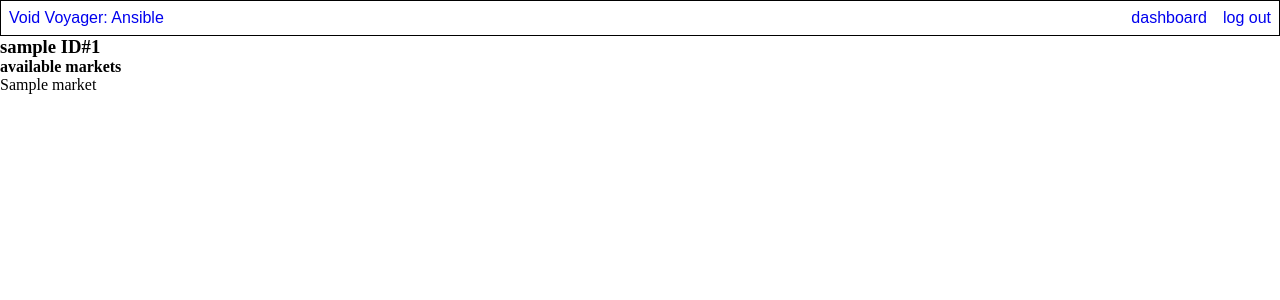
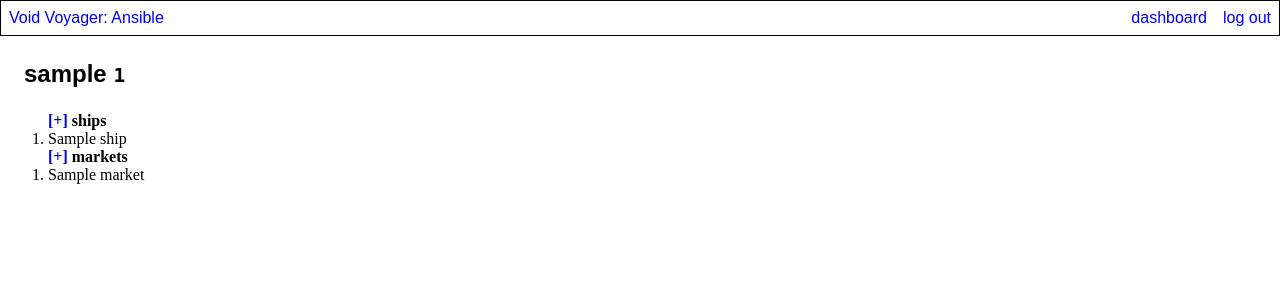
Before and after one commit to Barkerprooks/void-voyager-backend, a Flask app: template templates/dashboard.j2 in a window 1280 px wide. Shown: the top 300 px of the page. Run offline with Flask 3, Linux system fonts and the light colour scheme; the template is opened without the code that fills it: most values are stand-ins (such as "Sample title", 1, 10 or a date in 2020).

Commit message:
i think users are working now

```diff
--- a/app.py
+++ b/app.py
@@ -1,7 +1,7 @@
-from flask import Flask, Response, request, session, render_template, jsonify
+from flask import Flask, Response, request, redirect, session, render_template, jsonify
 from os import urandom
 from json import load
-from os.path import isfile, realpath
+from os.path import isfile
 from werkzeug.exceptions import BadRequest
 
 from typing import Any
@@ -156,8 +156,11 @@ def web(page: str = "") -> Response:
         case "logout":  # just render the index but without a user id to query
             if "userid" in session:
                 del session["userid"]
+            return redirect("/")
         case "dashboard":  # make sure the user has a session ID before showing them
-            template = "dashboard.j2" if session.get("userid") else "index.j2"
+            if not session.get("userid"):
+                return redirect("/")
+            template = "dashboard.j2"
 
     user: User = User.get_by_userid(app, session.get("userid"))
     data: dict[str, Any] = user.get_public_data(app) if user else {}
--- a/db/schema.sql
+++ b/db/schema.sql
@@ -23,6 +23,15 @@ create table if not exists `user` (
     `id` integer primary key,
     `username` varchar(80) unique,
     `password` varchar(80) -- MAKE SURE TO HASH :)
+);
+
+-- ships that can belong to users
+create table if not exists `ship` (
+    `id` integer primary key,
+    `name` varchar(80) not null,
+    `type` varchar(80) not null,
+    `user` integer, -- nullable
+    foreign key (`user`) references `user` (`id`)
 );
 
 -- market / curreny mapping
--- a/static/css/accounts.css
+++ b/static/css/accounts.css
@@ -11,7 +11,7 @@ form {
     padding: 16px;
     margin: 42px auto;
 
-    width: 50%;
+    width: 42%;
 
     border: 1px solid grey;
     border-radius: 5px;
@@ -29,7 +29,7 @@ form h2 {
 }
 
 form input {
-    width: 50%;
+    width: 42%;
     margin: 8px auto;
     padding: 8px;
 }
--- /dev/null
+++ b/static/css/dashboard.css
@@ -0,0 +1,11 @@
+#user-page {
+    padding: 24px;
+}
+
+#user-page h2 {
+    font-family: Arial;
+}
+
+#user-details {
+    padding: 24px;
+}
--- a/static/js/login.js
+++ b/static/js/login.js
@@ -1,6 +1,7 @@
 document.addEventListener('DOMContentLoaded', () => {
     const error = document.querySelector('.error');
     const form = document.querySelector('form');
+    const submit = document.querySelector('input[type=submit]');
 
     form.addEventListener('submit', (event) => {
         const formData = new FormData(form);
--- a/static/js/signup.js
+++ b/static/js/signup.js
@@ -21,6 +21,8 @@ document.addEventListener('DOMContentLoaded', () => {
 
     const username = document.querySelector('input[name=username]');
     const password = document.querySelector('input[name=password]');
+
+    submit.disabled = true;
 
     inputs.forEach(input => {
         input.onkeyup = () => {
--- a/templates/dashboard.j2
+++ b/templates/dashboard.j2
@@ -1,14 +1,27 @@
 {% extends "layout.j2" %}
 
+{% block styles %}
+<link rel="stylesheet" href="/static/css/dashboard.css" />
+{% endblock %}
+
 {% block body %}
-<div>
-    <h3>{{ data["username"] }} ID#{{ data["id"] }}</h3>
+<div id="user-page">
+    <h2>{{ data["username"] }} <code>{{ data["id"] }}</code></h2>
 
-    <h4>available markets</h4>
-    <ol>
-        {% for market in markets %}
-            <li>{{ market }}</li>
-        {% endfor %}
-    </ol>
+    <div id="user-details">
+        <h4><a href="#">[+]</a> ships</h4>
+        <ol>
+            {% for ship in ships %}
+                <li>{{ ship }}</li>
+            {% endfor %}
+        </ol>
+
+        <h4><a href="#">[+]</a> markets</h4>
+        <ol>
+            {% for market in markets %}
+                <li>{{ market }}</li>
+            {% endfor %}
+        </ol>
+    </div>
 </div>
 {% endblock %}
```
